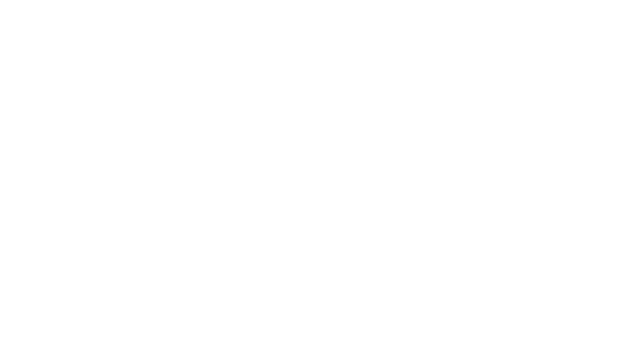
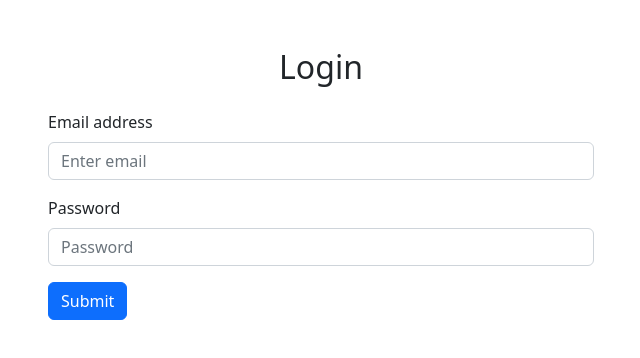
Before and after one commit to Mohamed-Rifai/docsON, a React (Create React App) app in the folder frontend/: page /login in a window 1280 px wide. Before the commit this address had no page. Shown: the top 358 px of the page, without its empty margins (319-959 px from the left). Built offline with nearby package versions, Linux system fonts and the light colour scheme.

Commit message:
frontend login

```diff
--- a/frontend/src/App.js
+++ b/frontend/src/App.js
@@ -1,5 +1,6 @@
 import 'bootstrap/dist/css/bootstrap.min.css';
 import {BrowserRouter as Router, Route, Routes} from 'react-router-dom'
+import LoginUser from './pages/User/LoginUser';
 import SignupUser from './pages/User/SignupUser';
 
 
@@ -11,7 +12,7 @@ function App() {
 
 
         <Route path='/' element={<SignupUser />}/>
-
+        <Route path='/login' element={<LoginUser/>}/>
 
    </Routes>
   </Router>
--- /dev/null
+++ b/frontend/src/components/User/UserLogin/UserLogin.jsx
@@ -0,0 +1,78 @@
+import axios from '../../../axios';
+import { useState } from 'react';
+import { Container, Row, Col, Form, Button } from 'react-bootstrap';
+import { useNavigate } from 'react-router-dom';
+
+const UserLogin = () => {
+    const initialState = {email : "", password: "" }
+    const [formData, setFormData] = useState(initialState)
+    const [errors,setErrors] = useState(null)
+    const navigate = useNavigate()
+
+    const onChangeHandle = (event) => {
+
+        const {name, value} = event.target
+
+         setFormData({...formData,[name]:value })
+
+    }
+
+
+    const handleSubmit = (event) => {
+        event.preventDefault();
+       axios.post('/auth/login',{
+         email:formData.email,
+         password:formData.password
+       }).then((res)=>{
+        console.log(res);
+        navigate('/')
+       }).catch((err)=>{
+         console.log(err);
+           const obj = err.response.data
+           const arr = [...Object.values(obj)]
+           setErrors(arr[0])
+       })
+    };
+
+    return (
+        <Container>
+            <Row className="justify-content-center mt-5">
+                <Col md={6}>
+                    <h2 className="text-center mb-4">Login</h2>
+                    {errors && <p className='text-danger'>{errors}</p>}
+                    <Form onSubmit={handleSubmit}>
+                        <Form.Group controlId="formBasicEmail">
+                            <Form.Label>Email address</Form.Label>
+                            <Form.Control
+                                name="email"
+                                type="email"
+                                placeholder="Enter email"
+                                value={formData.email}
+                                onChange={onChangeHandle}
+                                className="form-control mb-3"
+                            />
+                        </Form.Group>
+
+                        <Form.Group controlId="formBasicPassword">
+                            <Form.Label>Password</Form.Label>
+                            <Form.Control
+                                name='password'
+                                type="password"
+                                placeholder="Password"
+                                value={formData.password}
+                                onChange={onChangeHandle}
+                                className="form-control mb-3"
+                            />
+                        </Form.Group>
+
+                        <Button variant="primary" type="submit" className="btn-block">
+                            Submit
+                        </Button>
+                    </Form>
+                </Col>
+            </Row>
+        </Container>
+    );
+};
+
+export default UserLogin;
--- a/frontend/src/components/User/UserSignup/UserSignup.jsx
+++ b/frontend/src/components/User/UserSignup/UserSignup.jsx
@@ -1,4 +1,5 @@
 import { useState } from 'react';
+import {useNavigate} from 'react-router-dom'
 import { Container, Row, Col, Form, Button } from 'react-bootstrap';
 import axios from '../../../axios'
 
@@ -8,8 +9,8 @@ const UserSignup = () => {
 
   const initialValues = {name : "" , email: "", password: "", confirmPassword: ""}
   const [formData,setFormData] = useState(initialValues)
-
-
+  const [errors, setErrors] = useState(null)
+  const navigate = useNavigate()
     const onChangeHandle = (e) => {
 
         const {name, value} = e.target;
@@ -25,15 +26,28 @@ const UserSignup = () => {
             email:formData.email,
             password:formData.password,
             confirmPassword:formData.confirmPassword
+        }).then((res)=>{
+            console.log(res.data);
+            navigate('/login')
+        }).catch((err)=>{
+            console.log(err);
+            const obj = err.response.data
+            const arr = [...Object.values(obj)]
+            setErrors(arr[0])
+
+
         })
 
+
     }
+
 
   return (
       <Container>
           <Row>
               <Col md={{ span: 6, offset: 3 }}>
                   <h1>Sign Up</h1>
+                  {errors && <p style={{color:"red"}}>{errors}</p>}
                   <Form onSubmit={handleSubmit}>
                       <Form.Group controlId="formBasicName">
                           <Form.Label>Nama</Form.Label>
--- a/frontend/src/pages/User/LoginUser.jsx
+++ b/frontend/src/pages/User/LoginUser.jsx
@@ -0,0 +1,12 @@
+import React from 'react'
+import UserLogin from '../../components/User/UserLogin/UserLogin'
+
+const LoginUser = () => {
+  return (
+    <div>
+      <UserLogin/>
+    </div>
+  )
+}
+
+export default LoginUser
```
Also changed, not shown: 2 other files (tests, documents, lock files or other folders).
